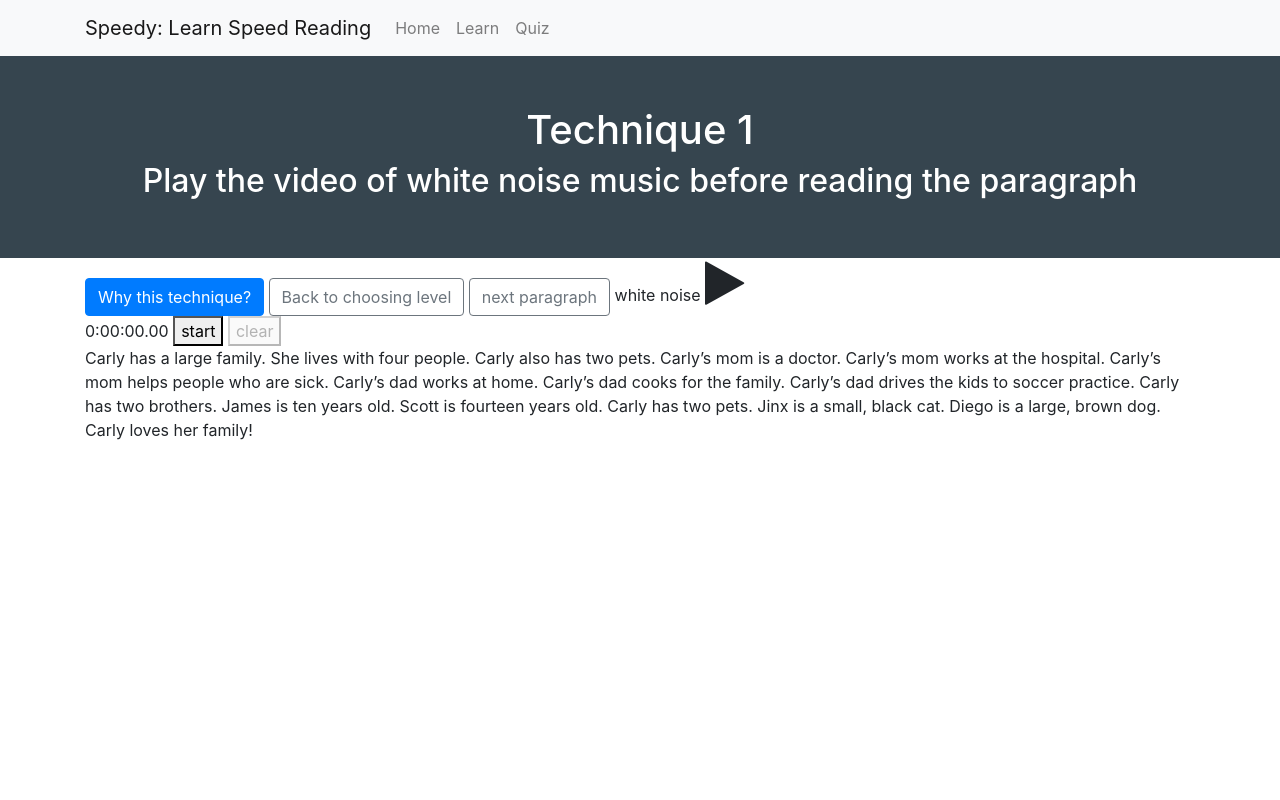
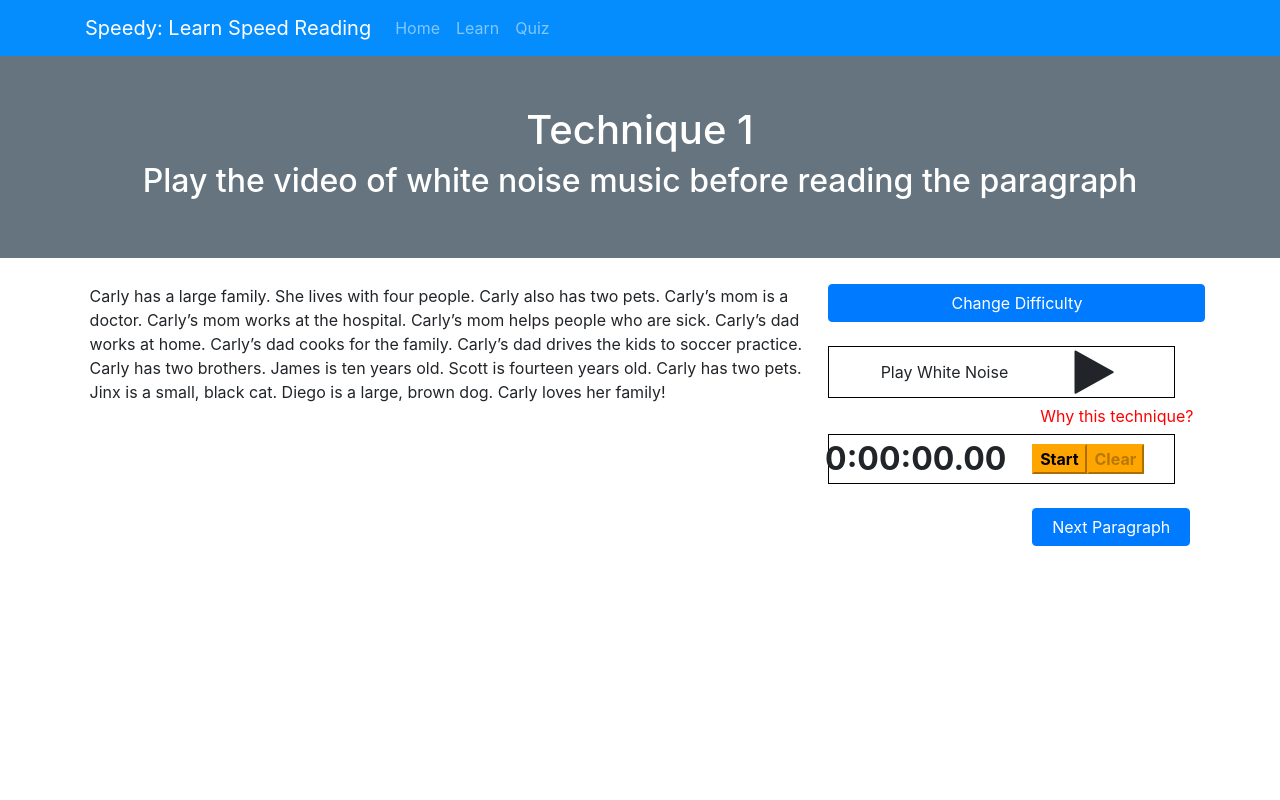
Before and after one commit to bigapple716/online-tutorial, a Flask app: page /learn/technique1/beginner/0 in a window 1280 px wide. Run offline with Flask 2, Linux system fonts and the light colour scheme; some libraries are stand-ins or nearby versions.

Commit message:
changed ui design

```diff
--- a/static/main.css
+++ b/static/main.css
@@ -1,21 +1,30 @@
-html, body {
-  height: 100%;
-  margin: 0;
-}
 
 /*.colored-background {*/
 /*  background: #D2EFE4;*/
 /*  padding-bottom: 55px;*/
 /*}*/
 
-.lightgray-background {
+.body {
   background: #f8f9fa;
+}
+
+.navbar-custom {
+  background-color: #058dfd !important;
+}
+
+.navbar-custom .nav-item.active .nav-link{
+  color:orange;
+  text-decoration: underline;
+}
+.navbar-custom .nav-item:focus .nav-link,
+.navbar-custom .nav-item:hover .nav-link {
+  color:orange;
 }
 
 .welcome {
   padding: 50px;
   text-align: center;
-  background: #36454F;
+  background: #65747e;
   color: white;
 }
 
@@ -63,3 +72,35 @@ html, body {
 .modal-open .modal,.modalbtn:focus{
   outline:none!important
 }
+
+.container-fluid{
+  padding-left: 7%;
+  padding-right: 7%;
+  padding-top:2%;
+  padding-bottom:2%;
+}
+
+.playbuttonbox{
+  border-style: solid;
+  border-color: black;
+  border-width: .5px;
+  width: 100%;
+}
+.playbuttonbox1{
+  border-style: solid;
+  border-color: black;
+  border-width: .5px;
+  width: 100%;
+  height: 50px;
+}
+
+.timer{
+  font-size:xx-large;
+  font-weight: bolder;
+}
+
+.timerbtn{
+  background-color: orange;
+  font-weight: bold;
+  border-color: orange;
+}
--- a/templates/layout.html
+++ b/templates/layout.html
@@ -30,7 +30,7 @@
 </head>
 <body>
 
-<nav class="navbar navbar-expand-md navbar-light bg-light">
+<nav class="navbar navbar-expand-md navbar-dark navbar-custom" role="navigation">
   <div class="container">
     <a class="navbar-brand" href="/">Speedy: Learn Speed Reading</a>
     <button class="navbar-toggler" type="button" data-toggle="collapse" data-target="#navbarSupportedContent"
@@ -44,7 +44,7 @@
           <a class="nav-link" href="/">Home</a>
         </li>
         <li class="nav-item" id="nav-item-add">
-          <a class="nav-link" href="/learn">Learn</a>
+          <a class="nav-link" href='/learn'>Learn</a>
         </li>
         <li class="nav-item" id="nav-item-add">
           <a class="nav-link" href="/quiz">Quiz</a>
--- a/templates/learn.html
+++ b/templates/learn.html
@@ -12,9 +12,8 @@
   <div class="welcome">
     <h1>Click on the technique you want to learn.</h1>
   </div>
-  <br><br>
-  <div class="colored-background">
-    <div class="container">
+  <br>
+    <div class="container-fluid">
       <div>
         <a href="/learn/technique1/level" class="btn btn-primary btn-block">Technique 1: Stop talking to yourself</a>
 
@@ -31,7 +30,6 @@
           Why this technique?
         </button>
       </div>
-    </div>
   </div>
   <br><br><br><br><br><br><br><br>
 
--- a/templates/technique1-level.html
+++ b/templates/technique1-level.html
@@ -12,14 +12,12 @@
     <h1>Technique 1</h1>
     <h2>Please choose your level</h2>
   </div>
-  <div class="colored-background">
-    <div class="container">
+    <div class="container-fluid">
       <a href="/learn/technique1/beginner/0" class="btn btn-outline-secondary">Beginner</a>
       <a href="/learn/technique1/intermediate/0" class="btn btn-outline-secondary">Intermediate</a>
       <a href="/learn/technique1/advanced/0" class="btn btn-outline-secondary">Advanced</a>
       <a href="/learn" class="btn btn-outline-secondary">Back to choosing technique</a>
     </div>
-  </div>
   <br><br><br><br><br><br><br><br>
 
 {% endblock %}
--- a/templates/technique1.html
+++ b/templates/technique1.html
@@ -21,29 +21,62 @@
     <h1>Technique 1</h1>
     <h2>Play the video of white noise music before reading the paragraph</h2>
   </div>
-  <div class="colored-background">
-    <div class="container">
-      <!-- Button trigger modal -->
-      <button type="button" class="btn btn-primary" data-toggle="modal" data-target="#why-this-tech-1">
-        Why this technique?
-      </button>
 
-      <a href="/learn/technique1/level" class="btn btn-outline-secondary">Back to choosing level</a>
-      <a href="/learn/technique1/{{ level }}/{{ paragraph_idx - 1 }}" class="btn btn-outline-secondary"
-         id="prev-paragraph-btn">previous paragraph</a>
-      <a href="/learn/technique1/{{ level }}/{{ paragraph_idx + 1 }}" class="btn btn-outline-secondary"
-         id="next-paragraph-btn">next paragraph</a>
-      white noise
-      <a id="play-pause-button" class="fa fa-play"></a>
-      <div>
-        <time id="timer">0:00:00.00</time>
-        <button id="toggle">start</button>
-        <button id="clear">clear</button>
+    <div class="container-fluid">
+      <div class = row>
+
+        <div class = col-8>
+          {{ paragraph }}
+        </div>
+
+        <div class = "col">
+          <!-- Button trigger modal -->
+          <div class = row>
+            <a href="/learn/technique1/level" class="btn btn-primary btn-block">Change Difficulty</a>
+          </div>
+          <br>
+
+          <div class = "row playbuttonbox">
+              <div class = "col-8 d-flex align-items-center justify-content-center">
+                Play White Noise
+              </div>
+              <div class = col-4>
+                <a id="play-pause-button" class="fa fa-play"></a>
+              </div>
+          </div>
+
+          <div class = "row">
+            <div class = "ml-auto">
+              <button type="button" class="btn modalbtn" data-toggle="modal" data-target="#why-this-tech-1">
+                Why this technique?
+              </button>
+            </div>
+          </div>
+
+          <div class = "row playbuttonbox1">
+            <div class = "col-6 d-flex align-items-center justify-content-center">
+              <time id="timer" class = timer>0:00:00.00</time>
+            </div>
+            <div class= "col d-flex align-items-center justify-content-center">
+              <button id="toggle" class = "timerbtn">Start</button>
+              <button id="clear" class = "timerbtn">Clear</button>
+            </div>
+            </div>
+
+      <br>
+      <div class = row>
+        <div class = col-6>
+          <a href="/learn/technique1/{{ level }}/{{ paragraph_idx - 1 }}" class="btn btn-primary btn-block"
+          id="prev-paragraph-btn">Previous Paragraph</a>
+        </div>
+        <div class = col-6>
+          <a href="/learn/technique1/{{ level }}/{{ paragraph_idx + 1 }}" class="btn btn-primary btn-block"
+          id="next-paragraph-btn">Next Paragraph</a>
+        </div>
       </div>
-      <div>
-        {{ paragraph }}
-      </div>
+
     </div>
+  </div>
   </div>
   <br><br><br><br><br><br><br><br>
 
```
Also changed, not shown: templates/index.html (+2 -7 lines).
